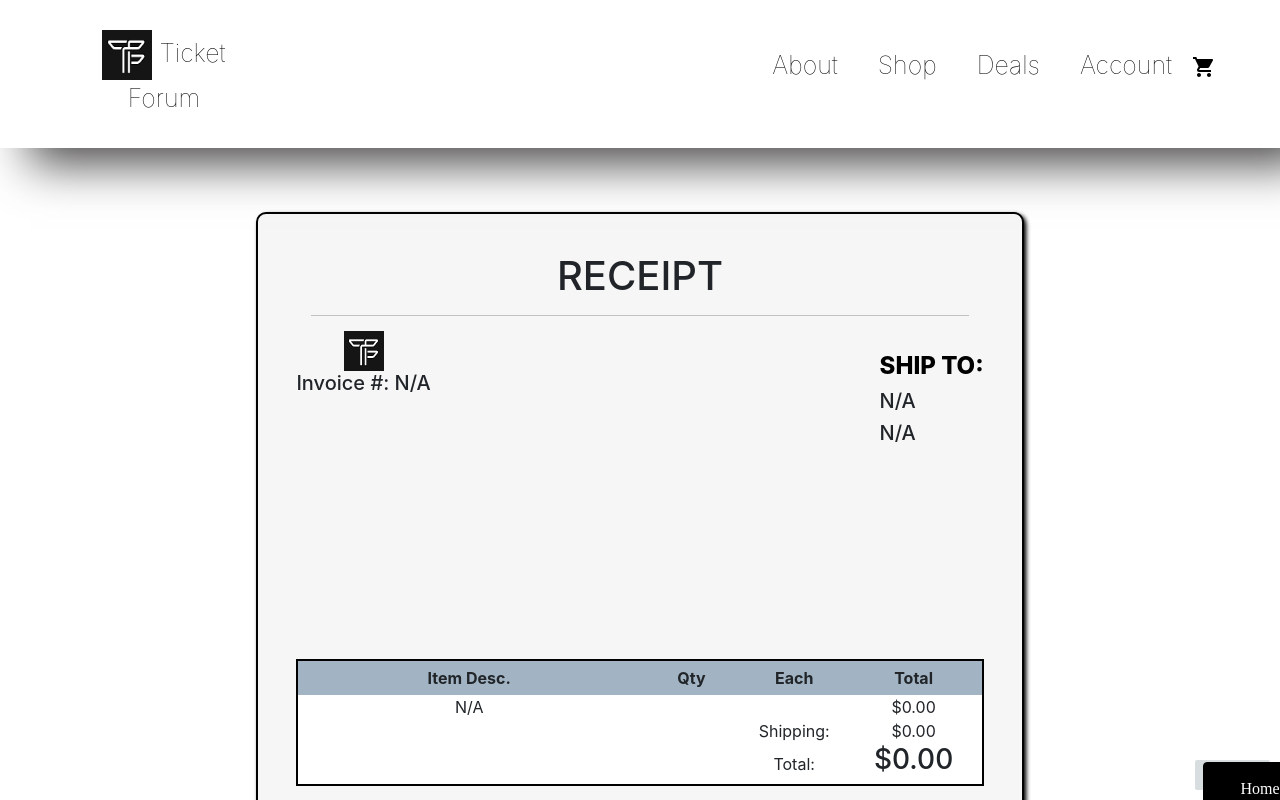
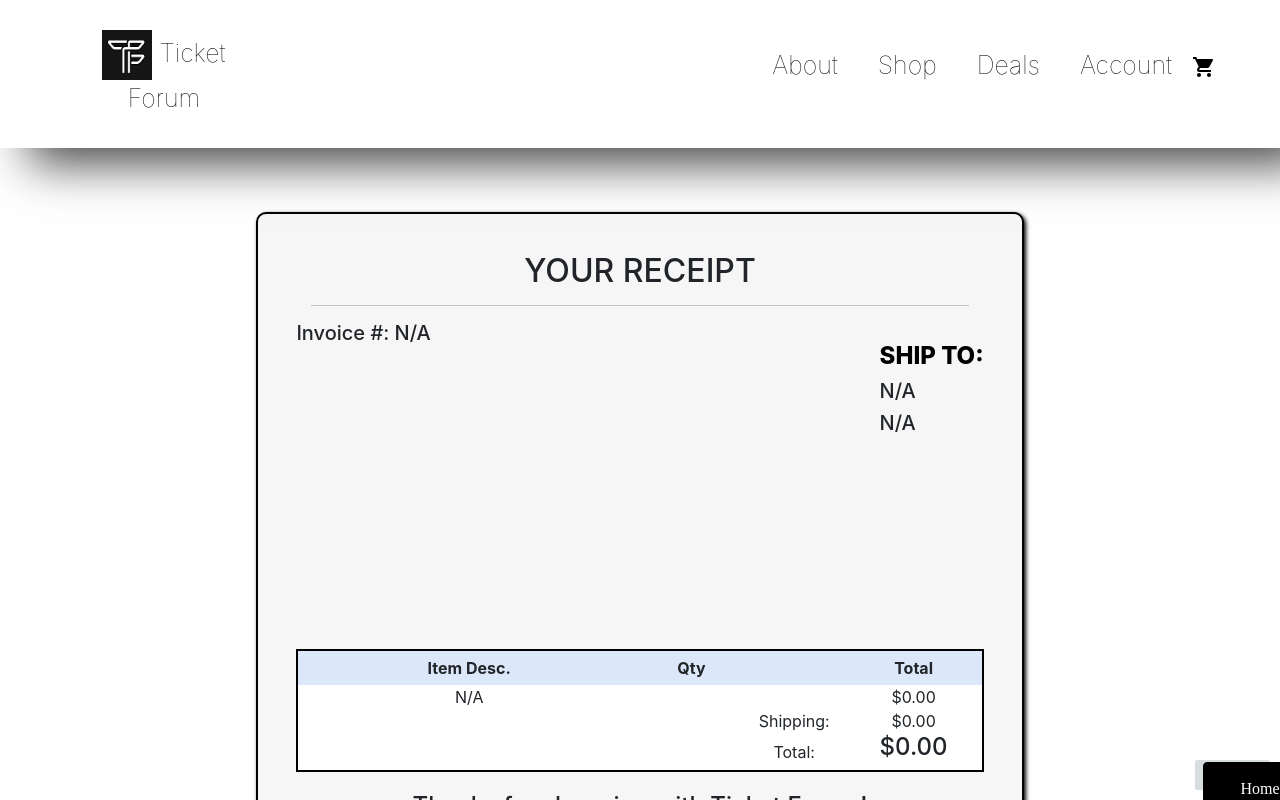
Before and after one commit to noramccarthy/ticket_resale, a React (Create React App) app in the folder client/: page /receipt in a window 1280 px wide. Shown: the top 800 px of the page. Built offline with nearby package versions, Linux system fonts and the light colour scheme.

Commit message:
Cart and Receipt Styling

```diff
--- a/client/src/components/Cart.jsx
+++ b/client/src/components/Cart.jsx
@@ -88,7 +88,6 @@ const Cart = ({cartDetails, setCartDetails}) => {
 
 
     return (
-
         <>
             <div className='body_cart'>
                 <Navbar/>
@@ -137,15 +136,14 @@ const Cart = ({cartDetails, setCartDetails}) => {
                                         {updatedCart.map((ticket) => (
                                                 <div key={ticket._id} className='mapped-cart'>
                                                     <h4 className='mapped-tickets'>{ticket.artist}</h4>
-
-                                            <h4 className='mapped-tickets'>${ticket.totalCost.toFixed(2)}</h4>
+                                                    <h4 className='mapped-price'>${ticket.totalCost.toFixed(2)}</h4>
                                                 </div>
                                         ))}
                                     </div>
 
                                 <div className="subtotal-container">
                                     <h4 className='checkout_subtotal'> Subtotal</h4>
-                                    <h4 className='checkout_subtotal'>${cartSubtotal().toFixed(2)}</h4>
+                                    <h4 className='checkout_subtotal_price'>${cartSubtotal().toFixed(2)}</h4>
                                 </div>
 
                                 <div className="paypal_container">
--- a/client/src/components/Receipt.jsx
+++ b/client/src/components/Receipt.jsx
@@ -112,12 +112,11 @@ const Receipt = (props) => {
                     </div>
                     {/* recepit container */}
                     <div className="receipt_container">
-                        <h1>RECEIPT</h1>
+                        <h2>YOUR RECEIPT</h2>
                         <hr className="spacer"/>
                         <div className="flex">
                             {/* left upper section */}
                             <div className="left">
-                                <img className='logo_img' require src={CompanyLogo} alt="Ticket-Forum" />
                                 <h5 className="push_left">Invoice #: N/A</h5>
                             </div>
                             {/* right upper section */}
@@ -135,7 +134,7 @@ const Receipt = (props) => {
                                     <tr className="receipt_row">
                                         <th className="receipt_th_1">Item Desc.</th>
                                         <th className="receipt_th_2">Qty</th>
-                                        <th className="receipt_th_3">Each</th>
+                                        <th className="receipt_th_3"></th>
                                         <th className="receipt_th_4">Total</th>
                                     </tr>
                                 </thead>
@@ -156,12 +155,12 @@ const Receipt = (props) => {
                                         <td className="receipt_td"></td>
                                         <td className="receipt_td"></td>
                                         <td className="receipt_td">Total:</td>
-                                        <td className="receipt_td"><h3>$0.00</h3> </td>
+                                        <td className="receipt_td"><h4>$0.00</h4> </td>
                                     </tr>
                                 </tbody>
                             </table>
                         </div>
-                        <h2 className="thanks" >Thanks for shopping with Ticket Forum</h2>
+                        <h2 className="thanks" >Thanks for shopping with Ticket Forum!</h2>
                     </div>
 
                     <Footer/>
--- a/client/src/css/Cart.css
+++ b/client/src/css/Cart.css
@@ -19,11 +19,13 @@
 
 .quantity-button {
     background-color: transparent;
-    padding: 4px 8px;
     cursor: pointer;
     border: 1px solid black;
-    font-size: 18px;
+    border-radius: 50px;
+    font-size: 16px;
     margin: 0 15px;
+    height: 30px;
+    width: 30px;
 }
 
 .left_btn {
@@ -110,7 +112,7 @@
     /* justify-content: center; */
     /* text-align: center; */
     padding: 16px 10px;
-    width: 26%;
+    width: 30%;
     height: fit-content;
     border-radius: 12px;
     margin-top: 7%;
@@ -132,7 +134,18 @@
     color: black;
     font-weight: 300;
     font-size: 18px;
-    margin-top: 5px;
+    margin-top: 10px;
+    margin-bottom: 10px;
+    text-align: start;
+}
+
+.mapped-price {
+    color: black;
+    font-weight: 300;
+    font-size: 18px;
+    margin-top: 10px;
+    margin-bottom: 10px;
+    text-align: end;
 }
 
 .scrollable_div {
@@ -154,7 +167,7 @@
 .subtotal-container {
     display: flex;
     justify-content: space-between;
-    width: 80%;
+    width: 90%;
     margin: 0 auto;
     margin-bottom: 15px;
     /* margin-top: 50px; */
@@ -164,6 +177,14 @@
     color: #000;
     font-weight: 400;
     letter-spacing: 1.2px;
+    text-align: start;
+}
+
+.checkout_subtotal_price {
+    color: #000;
+    font-weight: 400;
+    letter-spacing: 1.2px;
+    text-align: end;
 }
 
 .checkout_btn:active {
--- a/client/src/css/Receipt.css
+++ b/client/src/css/Receipt.css
@@ -6,7 +6,7 @@
     width: 60%;
     margin: 5% auto;
     border: 2px solid black;
-    box-shadow: .15rem .15rem 4px #000;
+    box-shadow: 2px 2px 4px #000;
     border-radius: 10px;
     background-color: rgb(247, 246, 246);
     padding: 3%;
@@ -36,28 +36,28 @@
 }
 
 .receipt_th_1 {
-    background-color:  rgb(162, 180, 195);
+    background-color: #dce7f9;
     width: 50%;
     padding: 5px;
     border-collapse: collapse;
 }
 
 .receipt_th_2 {
-    background-color:  rgb(162, 180, 195);
+    background-color: #dce7f9;
     width: 15%;
     padding: 5px;
     border-collapse: collapse;
 }
 
 .receipt_th_3 {
-    background-color:  rgb(162, 180, 195);
+    background-color: #dce7f9;
     width: 15%;
     padding: 5px;
     border-collapse: collapse;
 }
 
 .receipt_th_4 {
-    background-color:  rgb(162, 180, 195);
+    background-color: #dce7f9;
     width: 20%;
     padding: 5px;
     border-collapse: collapse;
```
Also changed, not shown: client/src/css/Footer.css (line endings or trailing spaces). Lines whose indentation alone changed are shown as unchanged.
